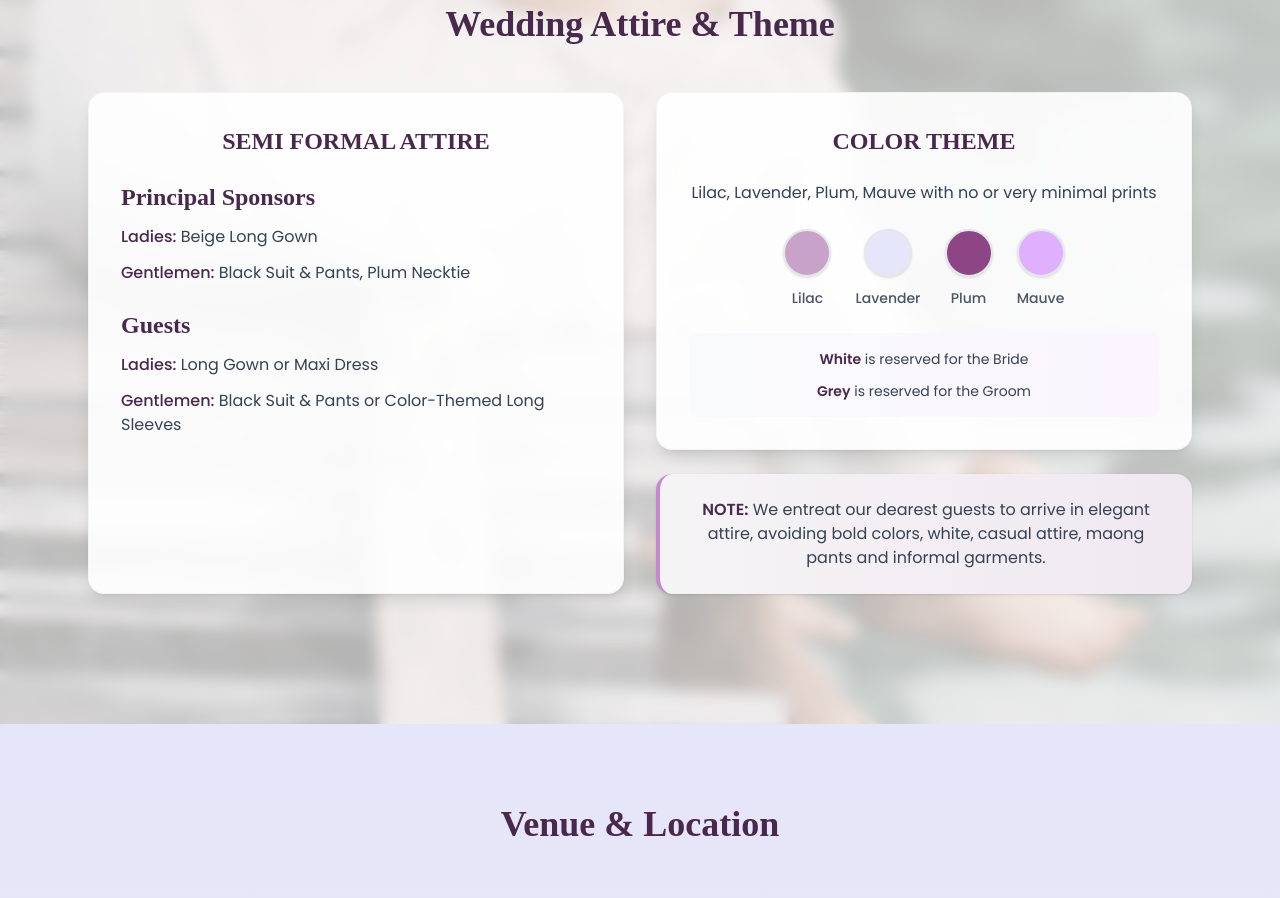
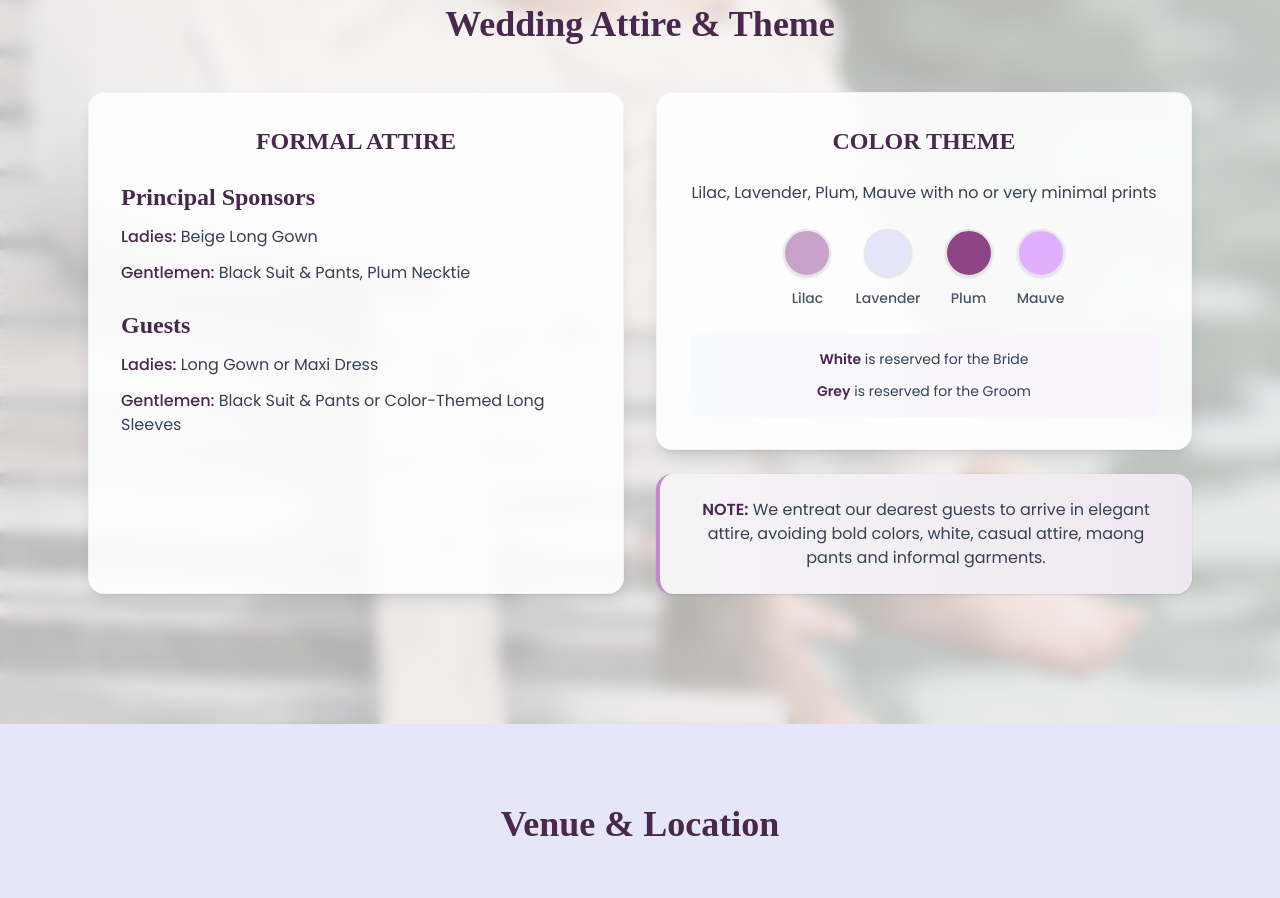
Before and after one commit to Mygzz/wedding-website, a React (Vite) app: page / in a window 1280 px wide. Shown: the part 3020-3918 px from the top of the page. Built offline with nearby package versions, Linux system fonts and the light colour scheme; a web font is replaced by a local one.

Commit message:
Semi-formal attire - Formal Attire

```diff
--- a/src/App.jsx
+++ b/src/App.jsx
@@ -630,7 +630,7 @@ const App = () => {
             <div className="grid grid-cols-1 lg:grid-cols-2 gap-8">
               <div className="bg-white/90 backdrop-blur-sm rounded-2xl p-6 md:p-8 shadow-lg border border-gray-100 transform transition-all duration-500 hover:scale-105 hover:shadow-2xl hover:-translate-y-2 animate-fade-in-left">
                 <h3 className="text-xl md:text-2xl font-['Playfair_Display'] font-bold text-[#49284D] mb-6 text-center">
-                  SEMI FORMAL ATTIRE
+                  FORMAL ATTIRE
                 </h3>
 
                 <div className="space-y-6">
```
